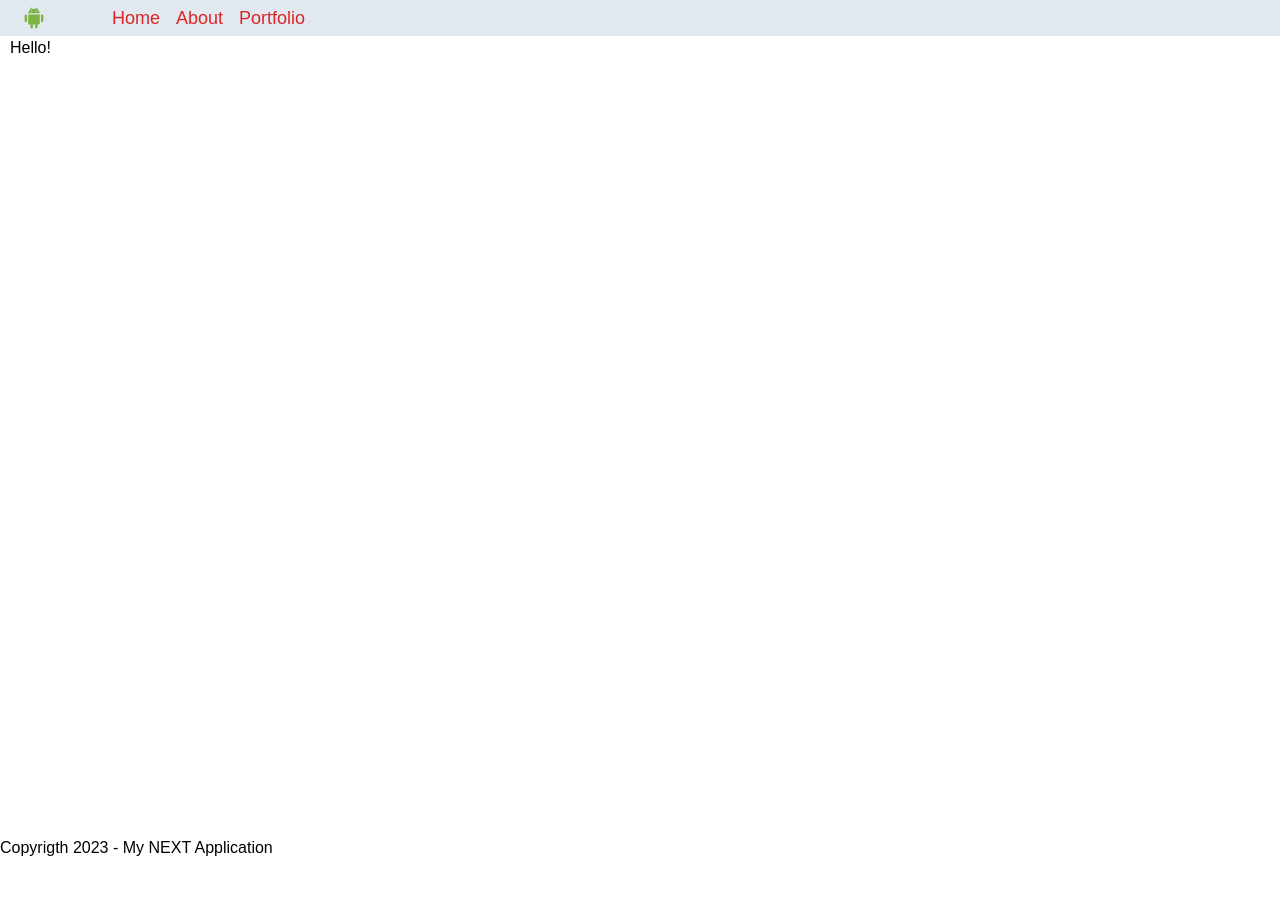
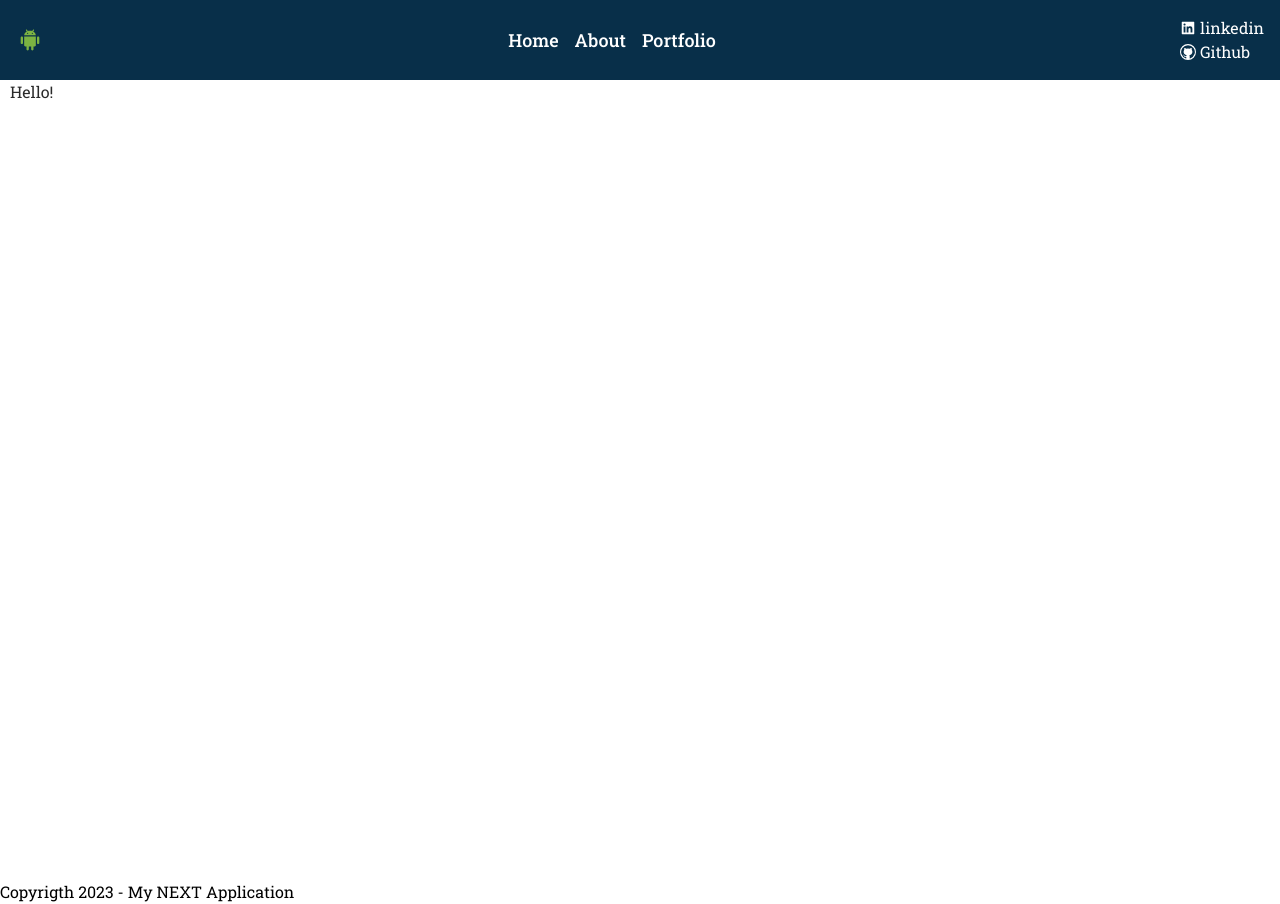
Before and after one commit to VladDyadenko/next-portfolio, a Next.js app: page / in a window 1280 px wide. Before the commit the page ends 860 px from the top, so only its background shows below. Built offline with nearby package versions, Linux system fonts and the light colour scheme.

Commit message:
Create header

```diff
--- a/src/components/Header/Header.js
+++ b/src/components/Header/Header.js
@@ -1,36 +1,49 @@
 import Link from "next/link";
 import axios from "axios";
 import { FcAndroidOs } from "react-icons/fc";
+import { AiFillLinkedin } from "react-icons/ai";
+import { VscGithub } from "react-icons/vsc";
 
 const Header = () => {
-
+  const navLink = [
+    { name: "Home", path: "/" },
+    { name: "About", path: "/about" },
+    { name: "Portfolio", path: "/portfolio" },
+  ];
 
   return (
-    <header className=" w-full h-15">
-      <nav className="flex items-center justify-start py-1 bg-slate-200">
-        <FcAndroidOs className="ml-5 w-7 h-7 fill-white" />
-        <div className="flex ml-16 mr-10">
-          <Link
-            className="text-center text-lg text-red-600 font-medium"
-            href={"/"}
+    <>
+      <header className="flex px-4 items-center justify-between w-full h-20 bg-sky-950">
+        <FcAndroidOs className=" w-7 h-7 fill-white" />
+        <nav className="flex items-center justify-between  gap-4">
+          {navLink.map(({ name, path }) => (
+            <Link
+              key={path}
+              className="relative after:transition-transform hover:after:scale-100  after:absolute after:scale-0 after:h-[2px] after:w-full after:left-0 after:-bottom-0 after:bg-white text-center text-lg text-white font-medium "
+              href={path}
+            >
+              {name}
+            </Link>
+          ))}
+        </nav>
+        <div className="flex flex-col items-start">
+          <a
+            href=""
+            className="flex items-center justify-center text-white hover:scale-105"
           >
-            Home
-          </Link>
-          <Link
-            className="text-center ml-4 text-lg text-red-600 font-medium"
-            href={"/about"}
+            <AiFillLinkedin className="fill-white mr-1" />
+            <span>linkedin</span>
+          </a>
+          <a
+            href=""
+            className="flex items-center justify-center text-white hover:scale-105"
           >
-            About
-          </Link>
-          <Link
-            className="text-center ml-4 text-lg text-red-600 font-medium"
-            href={"/portfolio"}
-          >
-            Portfolio
-          </Link>
+            <VscGithub className="fill-white mr-1" />
+            <span className="">Github</span>
+          </a>
         </div>
-      </nav>
-    </header>
+      </header>
+    </>
   );
 };
 
--- a/src/pages/_document.js
+++ b/src/pages/_document.js
@@ -1,13 +1,20 @@
-import { Html, Head, Main, NextScript } from 'next/document'
+import { Html, Head, Main, NextScript } from "next/document";
 
 export default function Document() {
   return (
     <Html lang="en">
-      <Head />
+      <Head>
+        <link rel="preconnect" href="https://fonts.googleapis.com" />
+        <link rel="preconnect" href="https://fonts.gstatic.com" crossOrigin />
+        <link
+          href="https://fonts.googleapis.com/css2?family=Roboto+Slab:wght@300;400;500;700&display=swap"
+          rel="stylesheet"
+        />
+      </Head>
       <body>
         <Main />
         <NextScript />
       </body>
     </Html>
-  )
+  );
 }
--- a/src/pages/index.js
+++ b/src/pages/index.js
@@ -9,7 +9,7 @@ export default function Home() {
         description={"information, blog and enc."}
       />
 
-      <h1 className="ml-2.5">Hello!</h1>
+      <h1 className="ml-2.5 text-textColor">Hello!</h1>
     </>
   );
 }
--- a/src/styles/globals.css
+++ b/src/styles/globals.css
@@ -1,8 +1,9 @@
 @tailwind base;
 @tailwind components;
 @tailwind utilities;
-@import url("https://fonts.googleapis.com/css2?family=Roboto+Slab:wght@300;400;500;700&display=swap");
 
-body {
-  font-family: "Roboto Slab", sans-serif;
+@layer base {
+  body {
+    @apply font-robotoSlab;
+  }
 }
--- a/tailwind.config.js
+++ b/tailwind.config.js
@@ -7,11 +7,19 @@ module.exports = {
     "./src/app/**/*.{js,ts,jsx,tsx}",
   ],
   theme: {
+    screens: {
+      lg: { max: "1280px" },
+      md: { max: "991.99px" },
+      sm: { max: "767.99px" },
+      xs: { max: "479.99px" },
+    },
     extend: {
-      backgroundImage: {
-        "gradient-radial": "radial-gradient(var(--tw-gradient-stops))",
-        "gradient-conic":
-          "conic-gradient(from 180deg at 50% 50%, var(--tw-gradient-stops))",
+      backgroundImage: {},
+      fontFamily: {
+        robotoSlab: ["Roboto Slab", "serif"],
+      },
+      colors: {
+        textColor: "#2a2a2a",
       },
     },
   },
```
Also changed, not shown: src/images/bgimagehero.jpg (added).
